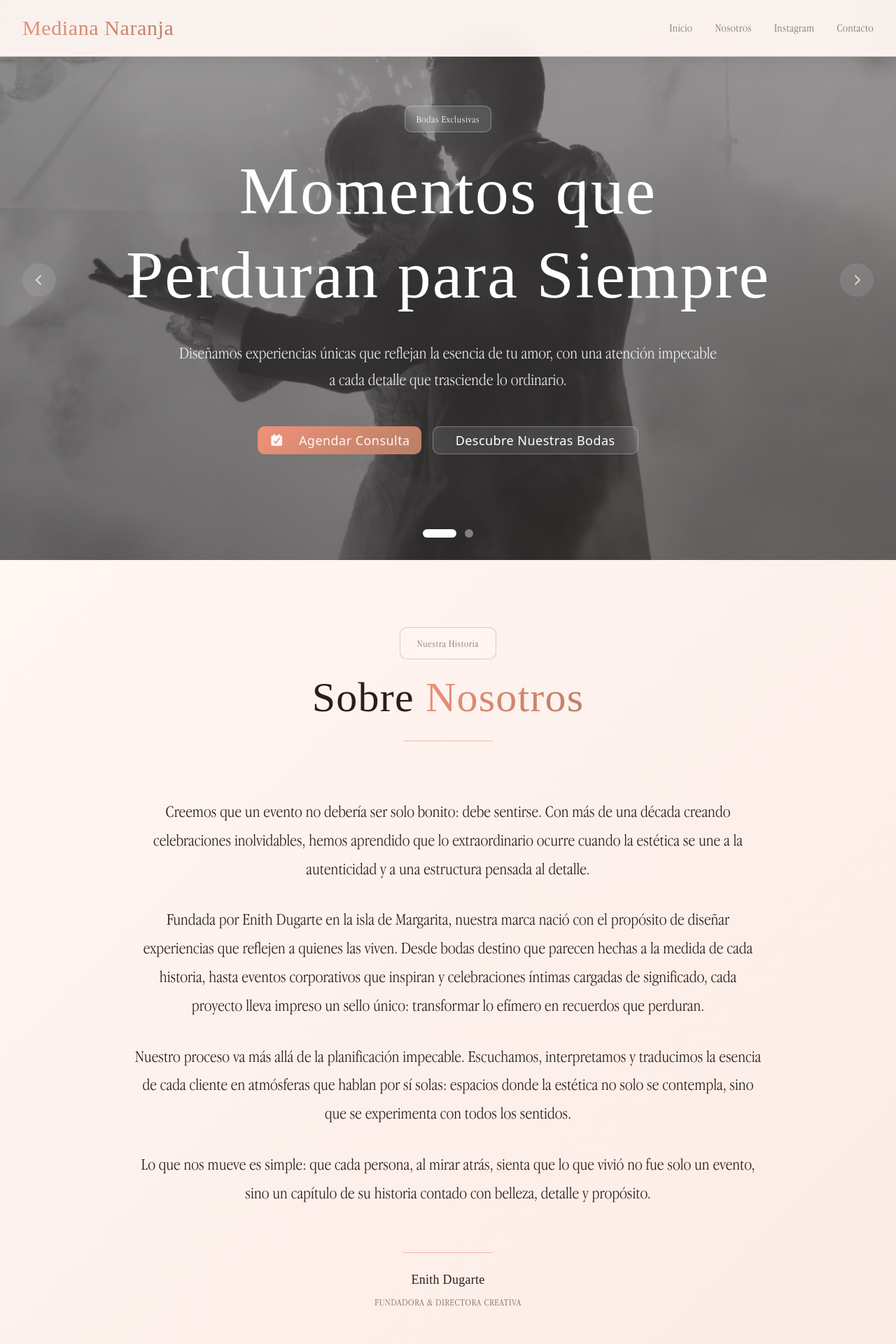
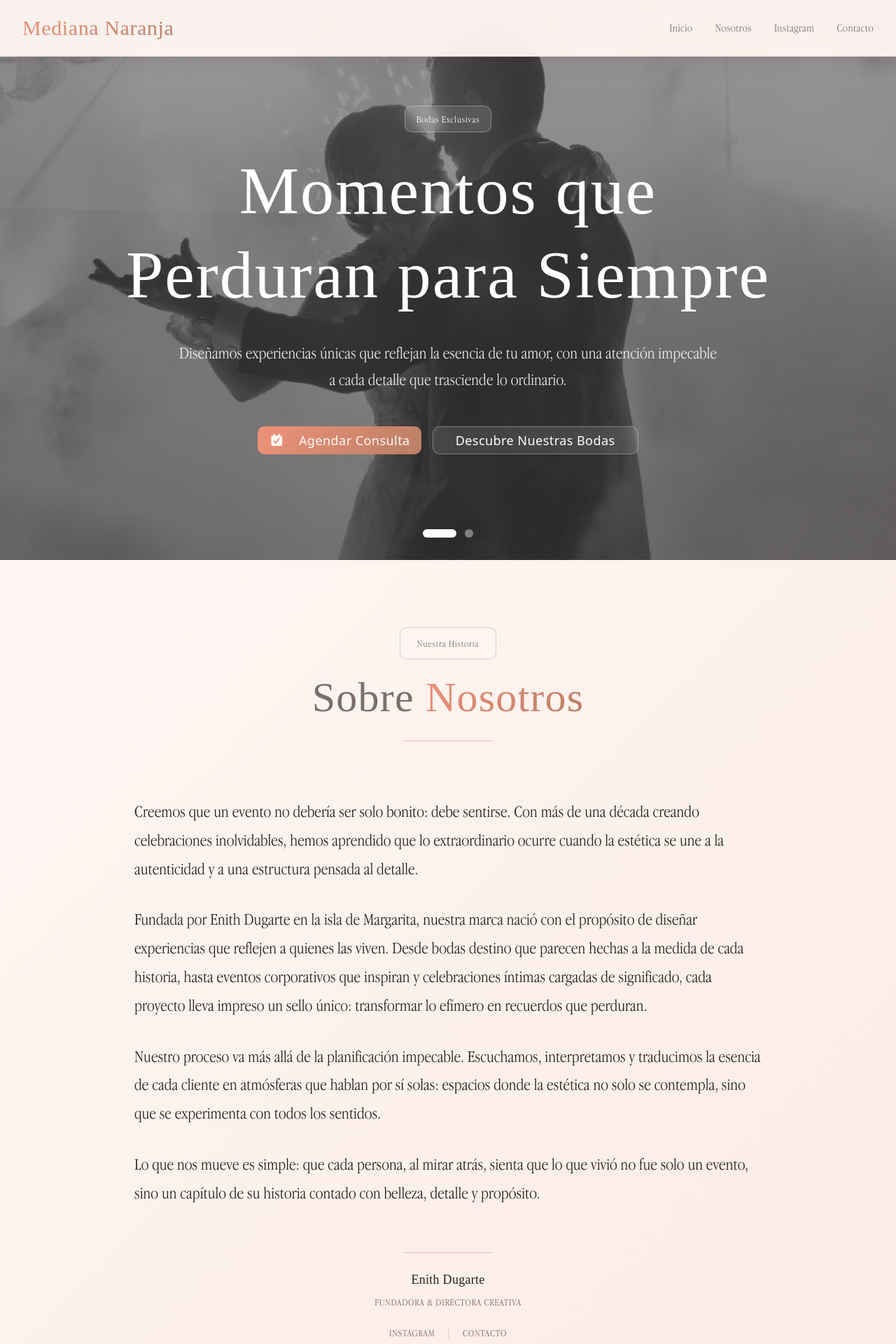
Before and after one commit to riugamine/medianaranjaplanners.com, a Next.js app: page / in a window 1280 px wide. Shown: the top 1920 px of the page at 70% size. Built offline with nearby package versions, Linux system fonts and the light colour scheme; a web font is replaced by a local one.

Commit message:
Enhance AboutUs and HeroCarousel components with improved layout and touch functionality. Updated AboutUs for a cleaner design and added social links for Instagram and contact. Implemented touch event handling in HeroCarousel for better mobile navigation experience.

```diff
--- a/src/components/AboutUs.tsx
+++ b/src/components/AboutUs.tsx
@@ -1,3 +1,5 @@
+'use client';
+
 import { Card, CardContent } from '@/components/ui/card';
 import { Separator } from '@/components/ui/separator';
 import { Badge } from '@/components/ui/badge';
@@ -22,15 +24,15 @@ export default function AboutUs({ className }: AboutUsProps) {
           >
             Nuestra Historia
           </Badge>
-          <h2 className="text-4xl md:text-5xl lg:text-6xl text-title-primary text-foreground mb-8 tracking-wide">
-            Sobre <span className="text-gradient-grapefruit">Nosotros</span>
+          <h2 className="text-4xl md:text-5xl lg:text-6xl text-title-primary mb-8 tracking-wide">
+            <span className="text-muted-foreground">Sobre</span> <span className="text-gradient-grapefruit">Nosotros</span>
           </h2>
           <Separator className="w-32 mx-auto bg-accent opacity-60" />
         </div>
 
         {/* About Content - Minimalist Text Only */}
         <div className="max-w-4xl mx-auto mb-20">
-          <div className="prose prose-xl max-w-none text-center">
+          <div className="prose prose-xl max-w-none text-left">
             <p className="text-lg md:text-xl lg:text-2xl text-body-elegant text-foreground leading-relaxed mb-8">
               Creemos que un evento no debería ser solo bonito: debe sentirse. Con más de una
               década creando celebraciones inolvidables, hemos aprendido que lo extraordinario
@@ -65,9 +67,26 @@ export default function AboutUs({ className }: AboutUsProps) {
           <div className="mt-16 text-center">
             <Separator className="w-32 mx-auto bg-accent opacity-60 mb-6" />
             <p className="text-lg text-title-secondary text-foreground mb-2">Enith Dugarte</p>
-            <p className="text-sm font-garamond text-muted-foreground tracking-wider uppercase">
+            <p className="text-sm font-garamond text-muted-foreground tracking-wider uppercase mb-6">
               Fundadora & Directora Creativa
             </p>
+
+            {/* Social Links */}
+            <div className="flex justify-center items-center space-x-4 text-sm font-garamond tracking-wider">
+              <button
+                onClick={() => window.open('https://www.instagram.com/medianaranjaplanners', '_blank', 'noopener,noreferrer')}
+                className="text-muted-foreground hover:text-foreground transition-colors duration-300 uppercase"
+              >
+                Instagram
+              </button>
+              <span className="text-muted-foreground/40">|</span>
+              <button
+                onClick={() => window.open('https://calendly.com/medianaranjaplanners', '_blank', 'noopener,noreferrer')}
+                className="text-muted-foreground hover:text-foreground transition-colors duration-300 uppercase"
+              >
+                Contacto
+              </button>
+            </div>
           </div>
         </div>
 
--- a/src/components/HeroCarousel.tsx
+++ b/src/components/HeroCarousel.tsx
@@ -1,6 +1,6 @@
 'use client';
 
-import { useState, useEffect } from 'react';
+import { useState, useEffect, useRef } from 'react';
 import Image from 'next/image';
 import { FontAwesomeIcon } from '@fortawesome/react-fontawesome';
 import { faChevronLeft, faChevronRight, faCalendarCheck } from '@fortawesome/free-solid-svg-icons';
@@ -17,6 +17,9 @@ interface HeroCarouselProps {
  */
 export default function HeroCarousel({ className }: HeroCarouselProps) {
   const [currentSlide, setCurrentSlide] = useState(0);
+  const [touchStart, setTouchStart] = useState(0);
+  const [touchEnd, setTouchEnd] = useState(0);
+  const carouselRef = useRef<HTMLDivElement>(null);
 
   // High-end event imagery with sophisticated messaging
   const slides = [
@@ -52,6 +55,30 @@ export default function HeroCarousel({ className }: HeroCarouselProps) {
     window.open('https://calendly.com/medianaranjaplanners', '_blank', 'noopener,noreferrer');
   };
 
+  // Touch handlers for mobile swipe
+  const handleTouchStart = (e: React.TouchEvent) => {
+    setTouchEnd(0); // Reset touchEnd
+    setTouchStart(e.targetTouches[0].clientX);
+  };
+
+  const handleTouchMove = (e: React.TouchEvent) => {
+    setTouchEnd(e.targetTouches[0].clientX);
+  };
+
+  const handleTouchEnd = () => {
+    if (!touchStart || !touchEnd) return;
+
+    const distance = touchStart - touchEnd;
+    const isLeftSwipe = distance > 50;
+    const isRightSwipe = distance < -50;
+
+    if (isLeftSwipe) {
+      nextSlide();
+    } else if (isRightSwipe) {
+      prevSlide();
+    }
+  };
+
   // Auto-advance slides with longer intervals for luxury feel
   useEffect(() => {
     const timer = setInterval(nextSlide, 7000);
@@ -61,7 +88,13 @@ export default function HeroCarousel({ className }: HeroCarouselProps) {
   return (
     <section id="hero" className={cn('relative h-screen overflow-hidden', className)}>
       {/* Carousel Container */}
-      <div className="relative h-full">
+      <div
+        ref={carouselRef}
+        className="relative h-full group"
+        onTouchStart={handleTouchStart}
+        onTouchMove={handleTouchMove}
+        onTouchEnd={handleTouchEnd}
+      >
         {slides.map((slide, index) => (
           <div
             key={slide.id}
@@ -128,23 +161,23 @@ export default function HeroCarousel({ className }: HeroCarouselProps) {
           </div>
         ))}
 
-        {/* Elegant Navigation Arrows */}
+        {/* Elegant Navigation Arrows - Hidden by default, show on hover, hidden on mobile */}
         <button
           onClick={prevSlide}
-          className="absolute left-8 top-1/2 transform -translate-y-1/2 text-white/70 hover:text-white transition-all duration-300 z-10 group"
+          className="absolute left-8 top-1/2 transform -translate-y-1/2 text-white/70 hover:text-white transition-all duration-300 z-10 opacity-0 group-hover:opacity-100 hidden md:block"
           aria-label="Previous slide"
         >
-          <div className="w-12 h-12 rounded-full bg-white/10 backdrop-blur-sm flex items-center justify-center group-hover:bg-white/20 group-hover:scale-110 transition-all duration-300">
+          <div className="w-12 h-12 rounded-full bg-white/10 backdrop-blur-sm flex items-center justify-center hover:bg-white/20 hover:scale-110 transition-all duration-300">
             <FontAwesomeIcon icon={faChevronLeft} className="h-5 w-5" />
           </div>
         </button>
 
         <button
           onClick={nextSlide}
-          className="absolute right-8 top-1/2 transform -translate-y-1/2 text-white/70 hover:text-white transition-all duration-300 z-10 group"
+          className="absolute right-8 top-1/2 transform -translate-y-1/2 text-white/70 hover:text-white transition-all duration-300 z-10 opacity-0 group-hover:opacity-100 hidden md:block"
           aria-label="Next slide"
         >
-          <div className="w-12 h-12 rounded-full bg-white/10 backdrop-blur-sm flex items-center justify-center group-hover:bg-white/20 group-hover:scale-110 transition-all duration-300">
+          <div className="w-12 h-12 rounded-full bg-white/10 backdrop-blur-sm flex items-center justify-center hover:bg-white/20 hover:scale-110 transition-all duration-300">
             <FontAwesomeIcon icon={faChevronRight} className="h-5 w-5" />
           </div>
         </button>
```
